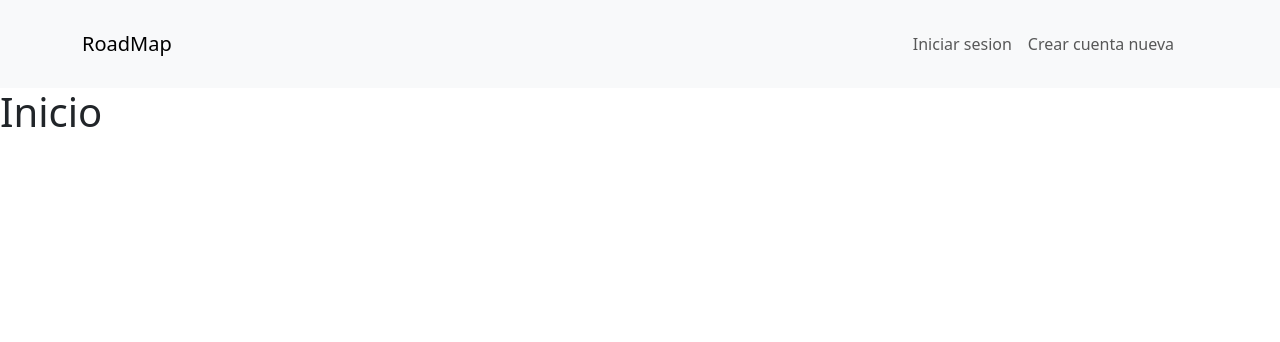
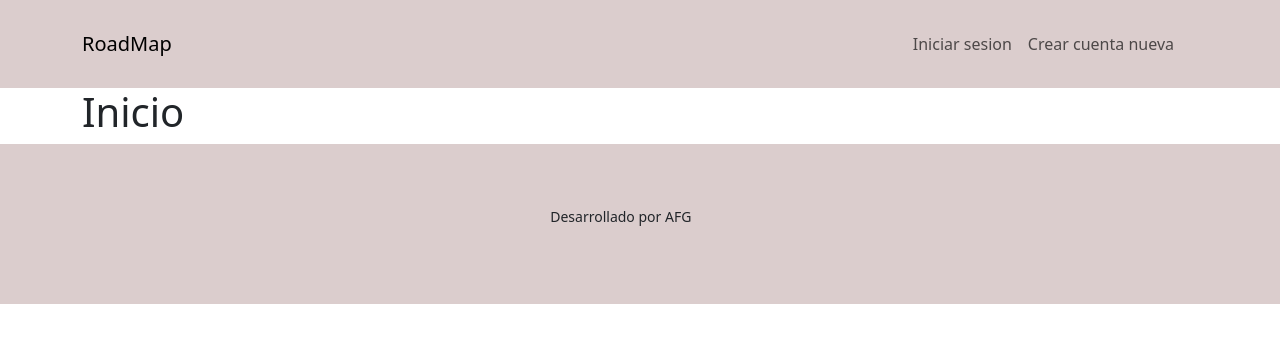
Before and after one commit to angelofg/roadmap, a React (Vite) app in the folder cliente/: page / in a window 1280 px wide. Shown: the top 342 px of the page. Built offline with nearby package versions, Linux system fonts and the light colour scheme.

Commit message:
Footer component

```diff
--- a/cliente/package.json
+++ b/cliente/package.json
@@ -15,7 +15,7 @@
     "react": "^18.3.1",
     "react-bootstrap": "^2.10.4",
     "react-dom": "^18.3.1",
-    "react-icons": "^5.2.1",
+    "react-icons": "^5.3.0",
     "react-router-dom": "^6.26.1",
     "react-use": "^17.5.1",
     "sonner": "^1.5.0"
--- a/cliente/src/App.jsx
+++ b/cliente/src/App.jsx
@@ -8,16 +8,19 @@ import RouterApp from "./routes/RouterApp";
 import Inicio from "./pages/Inicio";
 import Head from "./components/Head";
 import Page404 from "./pages/Page404";
+import Footer from "./components/Footer/Footer";
+import Container from "react-bootstrap/esm/Container";
 
 function App() {
-
   return (
     <div>
+
+
         <Router>
         <Head />
           <Routes>
-
-          <Route path="/*"
+            <Route
+              path="/*"
               element={
                 <ProtectedRoutes>
                   <RouterApp />
@@ -25,13 +28,14 @@ function App() {
               }
             />
 
-          <Route path="/" element={ <Inicio />} />
-          <Route path="/login" element={ <Login />} />
-          <Route path="/register" element={ <Register />} />
-          <Route path="*" element={ <Page404 />} />
-
+            <Route path="/" element={<Inicio />} />
+            <Route path="/login" element={<Login />} />
+            <Route path="/register" element={<Register />} />
+            <Route path="*" element={<Page404 />} />
           </Routes>
         </Router>
+
+      <Footer />
     </div>
   );
 }
--- /dev/null
+++ b/cliente/src/components/Footer/Footer.css
@@ -0,0 +1,15 @@
+.footer{
+    display: flex;
+    width: 100%;
+    height: 20vh;
+    background-color: #dbcdcd;
+    justify-content: center;
+    align-items: center;
+}
+
+.footer__text{
+    margin-right: 3%;
+    font-size: 14px;
+    font-weight: 300;
+
+}
--- /dev/null
+++ b/cliente/src/components/Footer/Footer.jsx
@@ -0,0 +1,11 @@
+import "./Footer.css";
+
+const Footer = () => {
+  return (
+    <div className="footer">
+        <p className="footer__text">Desarrollado por AFG</p>
+    </div>
+  );
+};
+
+export default Footer;
--- a/cliente/src/components/Head/Head.css
+++ b/cliente/src/components/Head/Head.css
@@ -1,4 +1,5 @@
-.menu{
+.nav{
     display: flex;
     justify-content: center;
+    background-color: #dbcdcd;
 }
--- a/cliente/src/components/Head/index.jsx
+++ b/cliente/src/components/Head/index.jsx
@@ -11,7 +11,7 @@ const Head = () => {
   const token = localStorage.getItem('token');
 
     return (
-        <Navbar expand="lg" className="bg-body-tertiary">
+        <Navbar expand="lg" className="nav">
           <Container>
             <Navbar.Brand as={Link} to="/">RoadMap</Navbar.Brand>
             <Navbar.Toggle aria-controls="basic-navbar-nav" />
--- a/cliente/src/pages/Inicio/index.jsx
+++ b/cliente/src/pages/Inicio/index.jsx
@@ -1,8 +1,11 @@
-import './Inicio.css';
+import "./Inicio.css";
 
 const Inicio = () => {
-    return <h1>Inicio</h1>
-
-}
+  return (
+    <div className="container">
+      <h1>Inicio</h1>
+    </div>
+  );
+};
 
 export default Inicio;
```
Also changed, not shown: 1 other file (tests, documents, lock files or other folders). Lines whose indentation alone changed are shown as unchanged.
